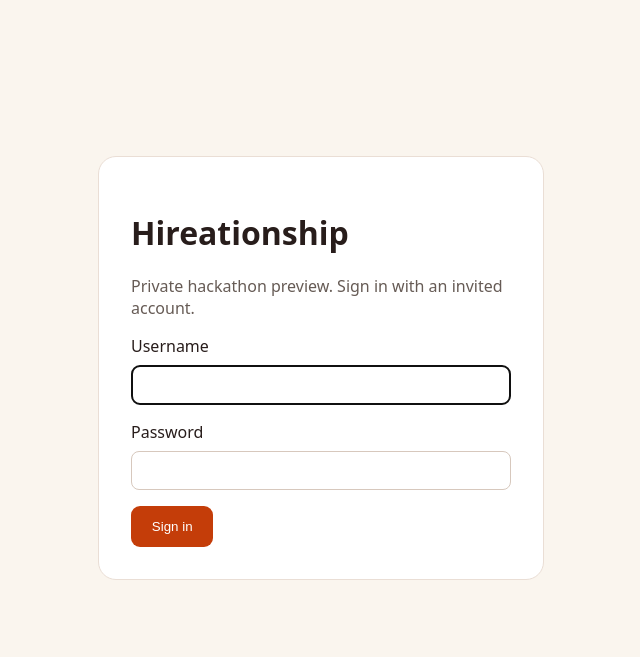
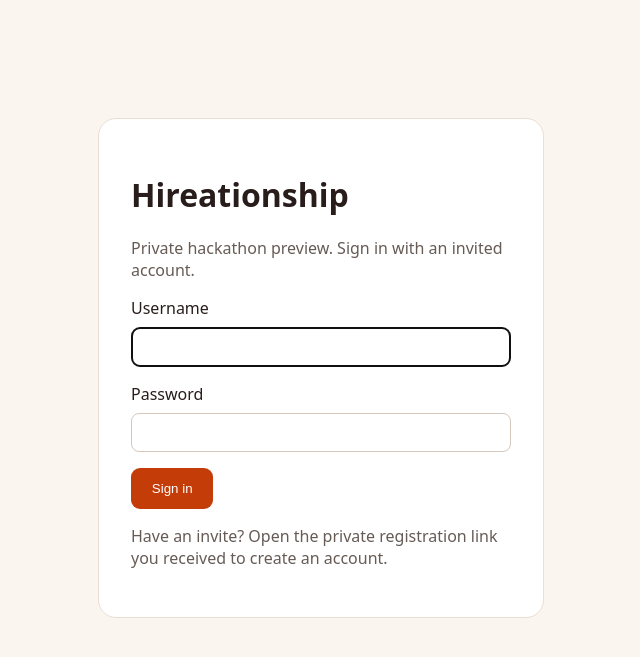
Before and after one commit to itkara/ClaudeBuilderHackathon, a Django app: page /login/ in a window 1280 px wide. Shown: the top 657 px of the page, without its empty margins (319-959 px from the left). Run offline with Django 4.2, Linux system fonts and the light colour scheme.

Commit message:
Explain invite-only sign-up on login screen

```diff
--- a/templates/login.html
+++ b/templates/login.html
@@ -4,4 +4,5 @@
 <body><main><h1>Hireationship</h1><p>Private hackathon preview. Sign in with an invited account.</p>
 {% if form.errors %}<p role="alert">Incorrect username or password.</p>{% endif %}
 <form method="post">{% csrf_token %}<label>Username<input name="username" autocomplete="username" required autofocus></label><label>Password<input name="password" type="password" autocomplete="current-password" required></label><button type="submit">Sign in</button></form>
+<p>Have an invite? Open the private registration link you received to create an account.</p>
 </main></body></html>
```
